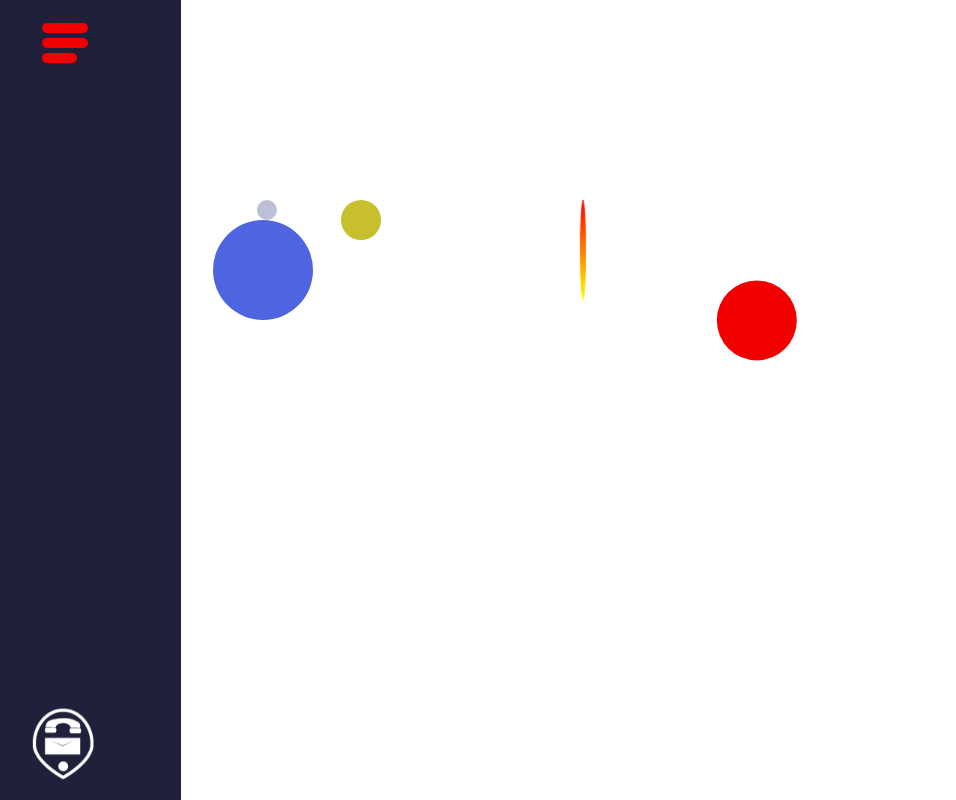
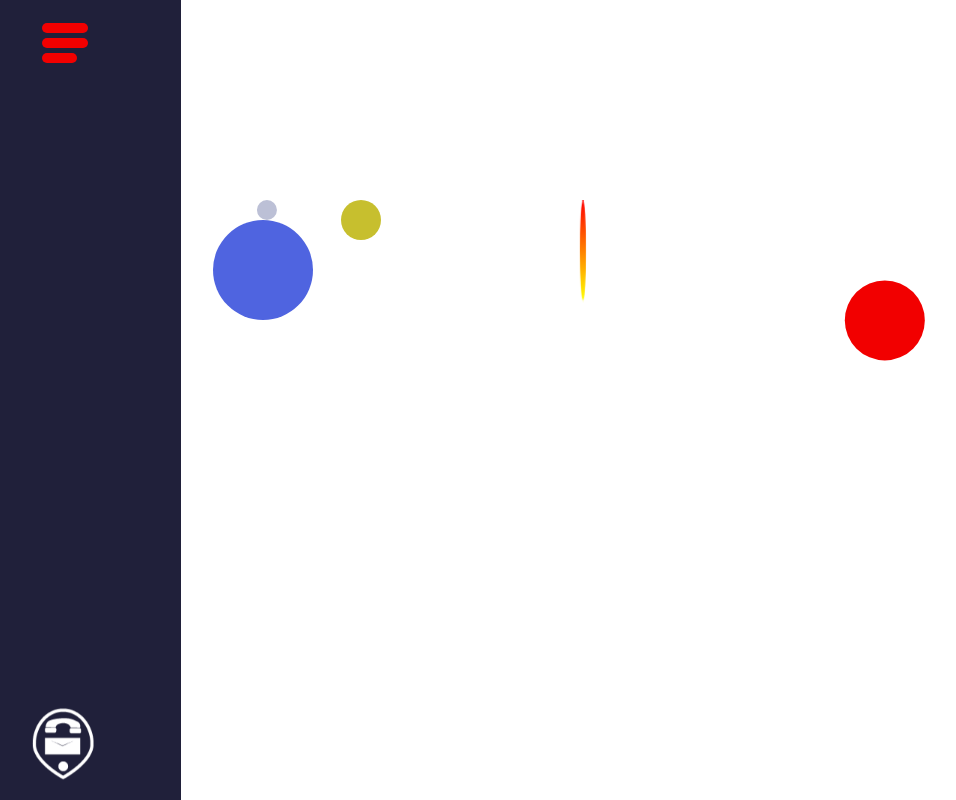
Before and after one commit to MikeTheFyke/MiFy, a Vue app in the folder client/: page / in a window 1280 px wide. Shown: the top 800 px of the page, without its empty margins (51-1007 px from the left). Built offline with nearby package versions, Linux system fonts and the light colour scheme.

Commit message:
mupdating container position

```diff
--- a/client/src/components/Newvue.vue
+++ b/client/src/components/Newvue.vue
@@ -99,7 +99,7 @@ export default {
 
 #green-container2{
     margin: 0px auto;
-    width: 40vw;
+    width: 20vw;
     height: 100%;
 }
 
```
